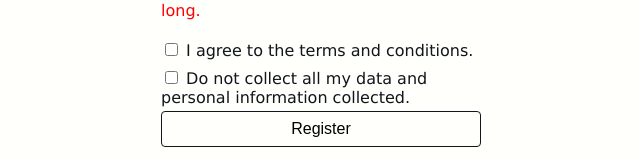
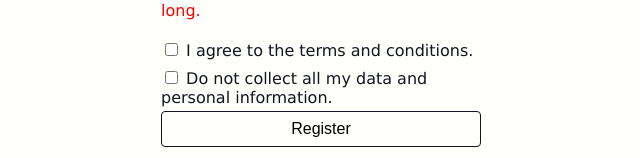
Before and after one commit to daisy-barajxx/CPSC391-ToTheTop_Project, a SvelteKit app: page /register in a window 1280 px wide. Shown: the part 499-657 px from the top of the page, without its empty margins (319-959 px from the left). Built offline with nearby package versions, Linux system fonts and the light colour scheme; no server answers.

Commit message:
Fix text.

```diff
--- a/src/routes/register/+page.svelte
+++ b/src/routes/register/+page.svelte
@@ -91,9 +91,9 @@
             />
 
             {#if dataAccepted}
-                Collect all my data and personal information collected.
+                Collect all my data and personal information.
             {:else}
-                Do not collect all my data and personal information collected.
+                Do not collect all my data and personal information.
             {/if}
         </label>
 
```
